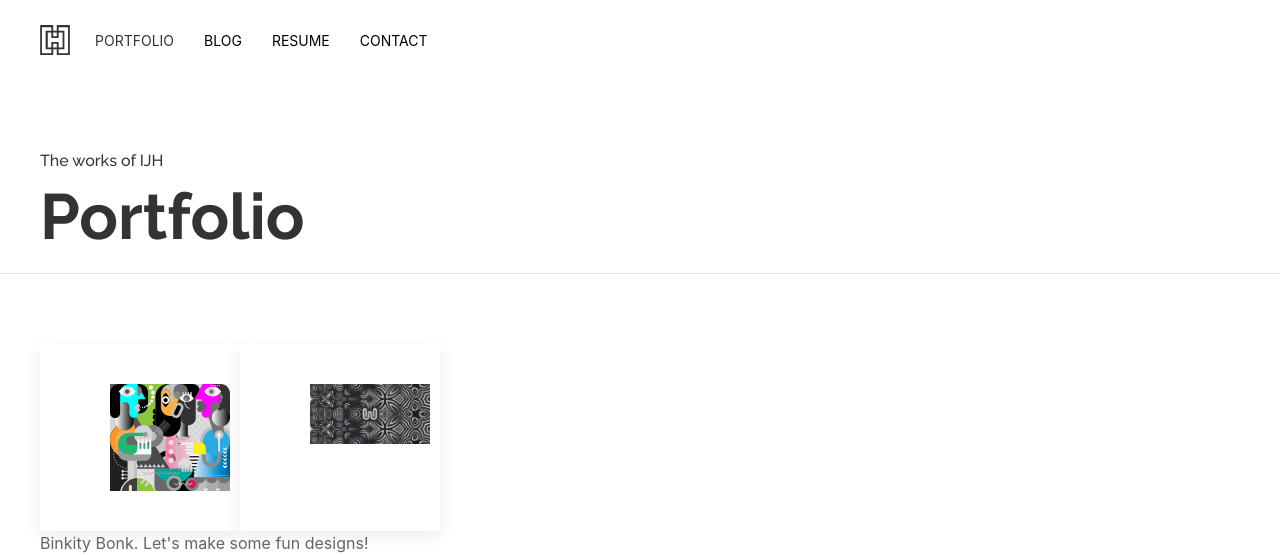
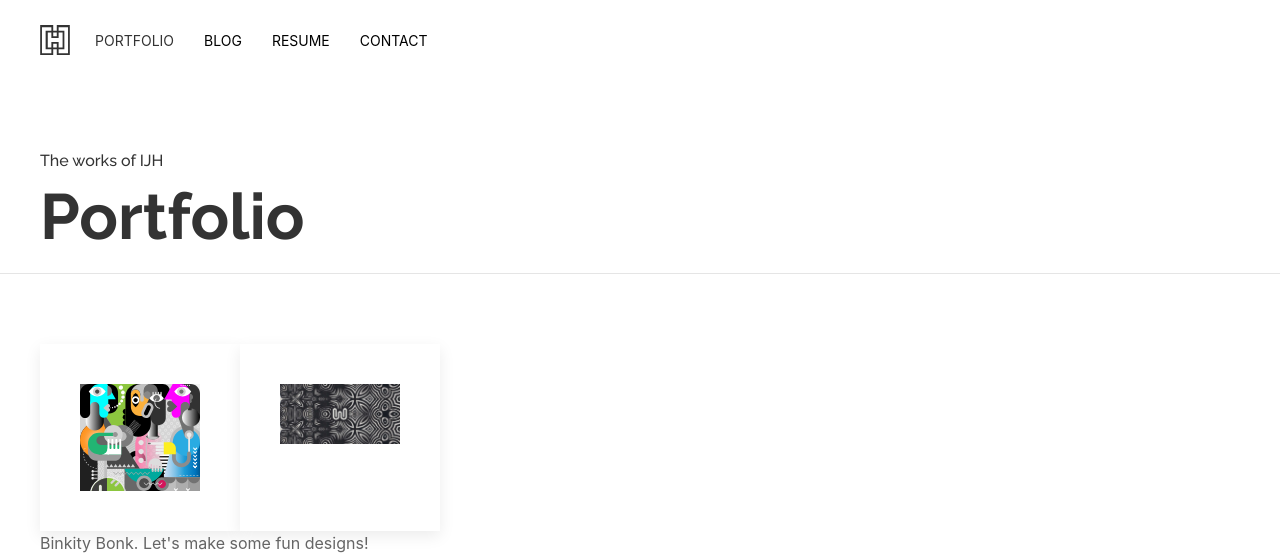
Before and after one commit to kre8t/kre8t.github.io, a Jekyll site: the page built from _pages/portfolio.html, in a window 1280 px wide. Shown: the top 555 px of the page. Built offline with Jekyll 4.4.1, drawn with Linux system fonts in a browser that asks for light colours; grey boxes are pictures that could not be loaded.

Commit message:
Update portfolio.html

```diff
--- a/_pages/portfolio.html
+++ b/_pages/portfolio.html
@@ -11,7 +11,7 @@
 	    <div class="uk-animation-toggle" tabindex="0">
         <div class="uk-card uk-card-default uk-card-body uk-animation-fade">
             <div class="uk-card-media-top">
-               <a href="{{site.baseurl}}/portfolio/{{portfolio_item.slug}}/" class="uk-overlay uk-height-small"> <img src="{{portfolio_item.image}}" alt=""></a>
+               <a href="{{site.baseurl}}/portfolio/{{portfolio_item.slug}}/" class=""> <img src="{{portfolio_item.image}}" alt=""></a>
 	</div>
         </div>
     </div>
```
